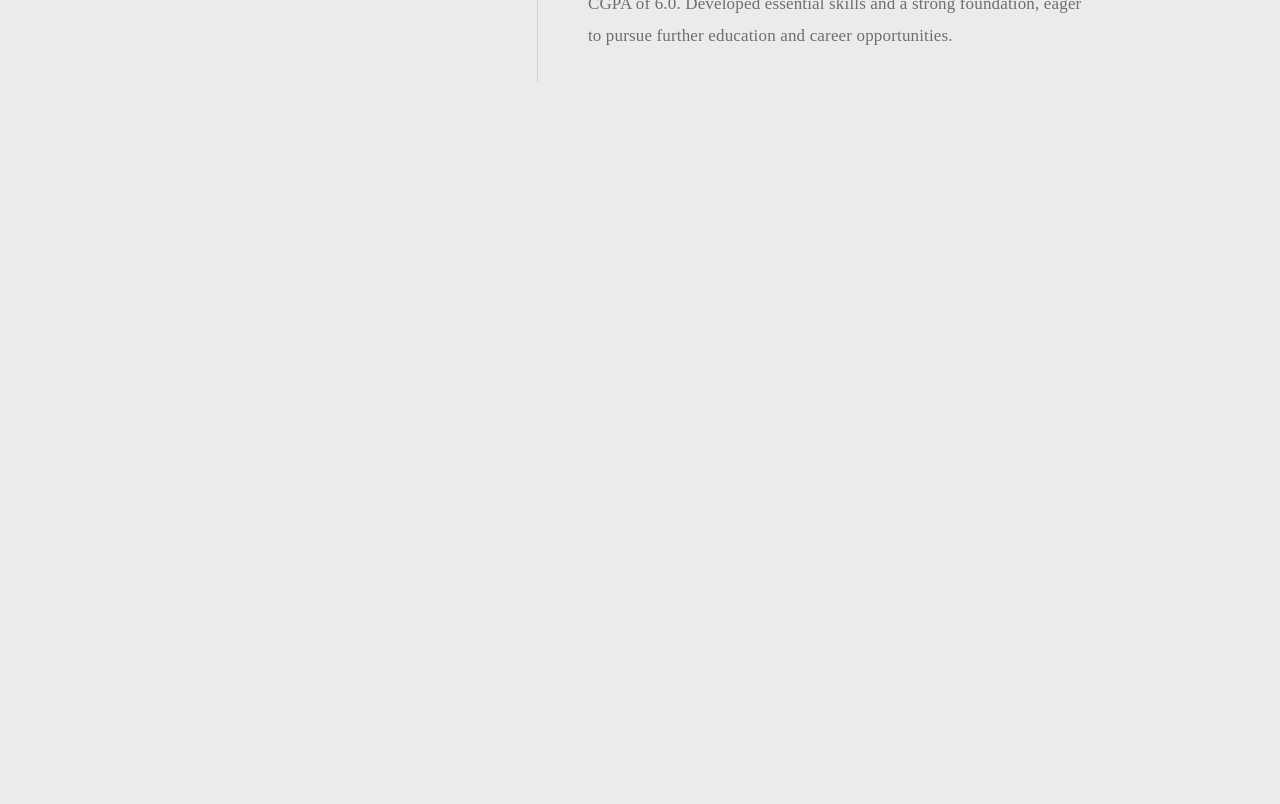
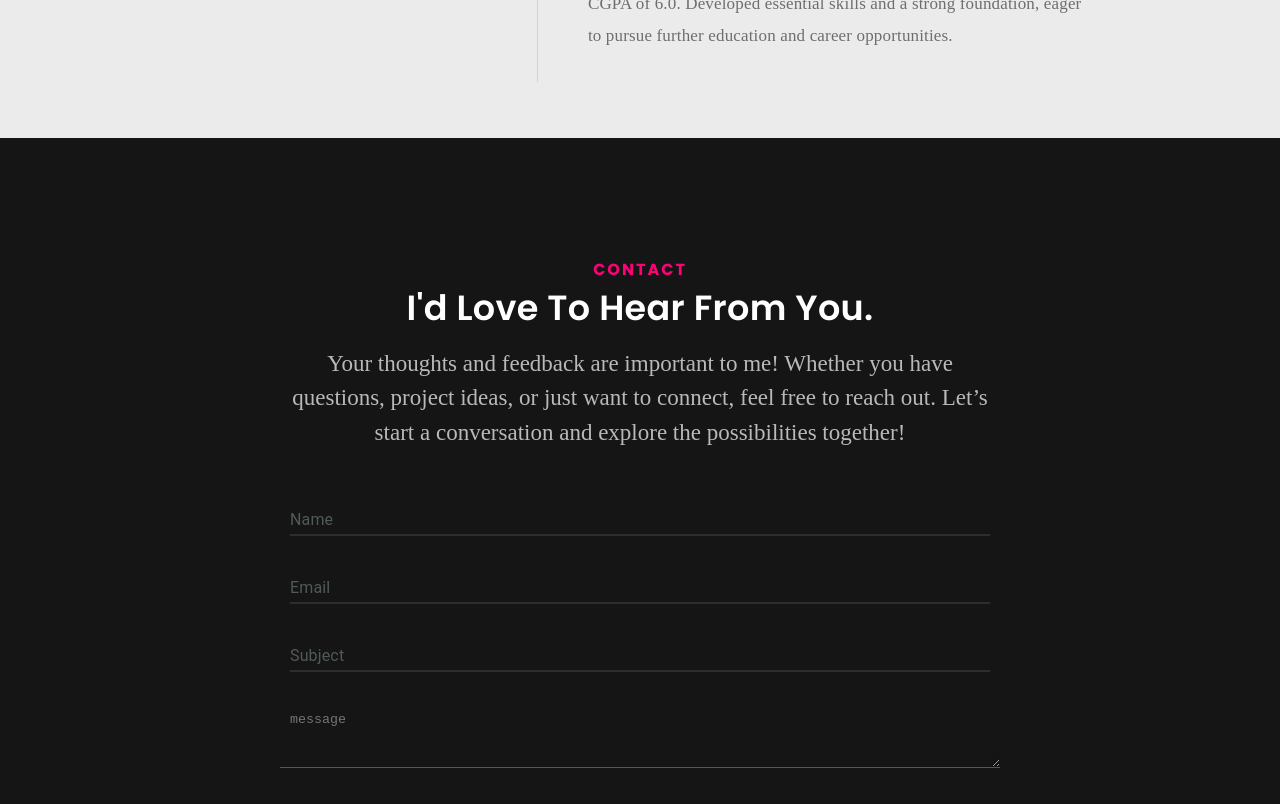
Before and after one commit to Narsingh-jaiswal/Portfolio, a React (Vite) app: page / in a window 1280 px wide. Shown: the part 4360-5164 px from the top of the page. Before the commit the page ends 4618 px from the top, so only its background shows below. Built offline with nearby package versions, Linux system fonts and the light colour scheme.

Commit message:
add contact us form

```diff
--- a/src/App.tsx
+++ b/src/App.tsx
@@ -1,5 +1,6 @@
 import './App.css'
 import { About } from './components/About'
+import { Contact } from './components/Contact'
 import { Credentials } from './components/Credentials'
 import { Home } from './components/Home'
 
@@ -9,6 +10,7 @@ function App() {
       <Home />
       <About />
       <Credentials />
+      <Contact />
     </>
   )
 }
--- /dev/null
+++ b/src/components/Contact/index.tsx
@@ -0,0 +1,58 @@
+import { Box, TextareaAutosize } from "@mui/material"
+import { CustomTypography } from "../../shared/components/Typography"
+import { CustomTextField } from "../../shared/components/CustomTextField"
+
+export const Contact: React.FC = () => {
+    return <Box style={{ backgroundColor: '#151515', width: '100%', padding: '120px 0px 72px' }}>
+        <Box style={{ maxWidth: '700px', margin: 'auto' }}>
+            <CustomTypography style={{
+                color: '#FF0077',
+                fontSize: 16,
+                fontFamily: '"Poppins", sans-serif',
+                fontWeight: 'bold',
+                letterSpacing: 2
+            }}>
+                CONTACT
+            </CustomTypography>
+
+            <CustomTypography style={{
+                color: 'white',
+                fontSize: 35,
+                marginBottom: 12,
+                fontFamily: '"Poppins", sans-serif',
+                fontWeight: '600',
+            }}>
+                I'd Love To Hear From You.
+            </CustomTypography>
+
+            <CustomTypography style={{
+                fontFamily: 'lora-regular, serif',
+                fontSize: '23px',
+                marginBottom: '28px',
+                color: 'rgba(255, 255, 255, 0.7)',
+                letterSpacing: '0px',
+                wordBreak: 'break-word',
+                textAlign: 'center',
+                textRendering: 'optimizeLegibility',
+                fontWeight: 'lighter'
+            }}>
+                Your thoughts and feedback are important to me! Whether you have questions, project ideas, or just want to connect, feel free to reach out. Let’s start a conversation and explore the possibilities together!
+            </CustomTypography>
+
+            <Form />
+        </Box>
+    </Box>
+}
+
+const Form: React.FC = () => {
+    return <Box style={{
+        display: 'flex',
+        flexDirection: 'column',
+        alignItems: 'center'
+    }}>
+        <CustomTextField id="standard-basic" label="Name" variant="standard" />
+        <CustomTextField id="standard-basic" label="Email" variant="standard" />
+        <CustomTextField id="standard-basic" label="Subject" variant="standard" />
+        <TextareaAutosize style={{ width: '100%', margin: '20px 0px', backgroundColor: "#151515", padding: "10px 10px", border: "none", borderBottom: "1px solid #505A57", outline: 'none' }} id="standard-basic" minRows={3} placeholder="message" />
+    </Box>
+}
--- a/src/components/Credentials/index.tsx
+++ b/src/components/Credentials/index.tsx
@@ -66,7 +66,7 @@ const educationSteps: VerticalLinearStepperProps[] = [
 ];
 
 export const Credentials: React.FC = () => {
-    return <Box padding='120px 20px' maxWidth={900} margin={'auto'}>
+    return <Box padding='120px 20px 0px' maxWidth={900} margin={'auto'}>
         <Box maxWidth={700} margin={'auto auto 33px auto'}>
             <CustomTypography style={{
                 color: '#FF0077',
--- /dev/null
+++ b/src/shared/components/CustomTextField.tsx
@@ -0,0 +1,22 @@
+import { TextField, TextFieldProps } from "@mui/material"
+
+export const CustomTextField: React.FC<TextFieldProps> = (props) => {
+    const style = { width: '100%', margin: '10px' }
+
+    return (
+        <TextField {...props} style={style}
+            InputLabelProps={{ style: { color: "#505A57" } }}
+            sx={{
+                '& .MuiInput-underline:before': {
+                    borderBottom: '2px solid #2D2D2D', // Default color
+                },
+                '& .MuiInput-underline:hover:before': {
+                    borderBottom: '2px solid #F15178', // Color on hover
+                },
+                '& .MuiInput-underline:after': {
+                    borderBottom: '2px solid #F15178', // Color when focused
+                },
+            }}
+        />
+    )
+}
```
